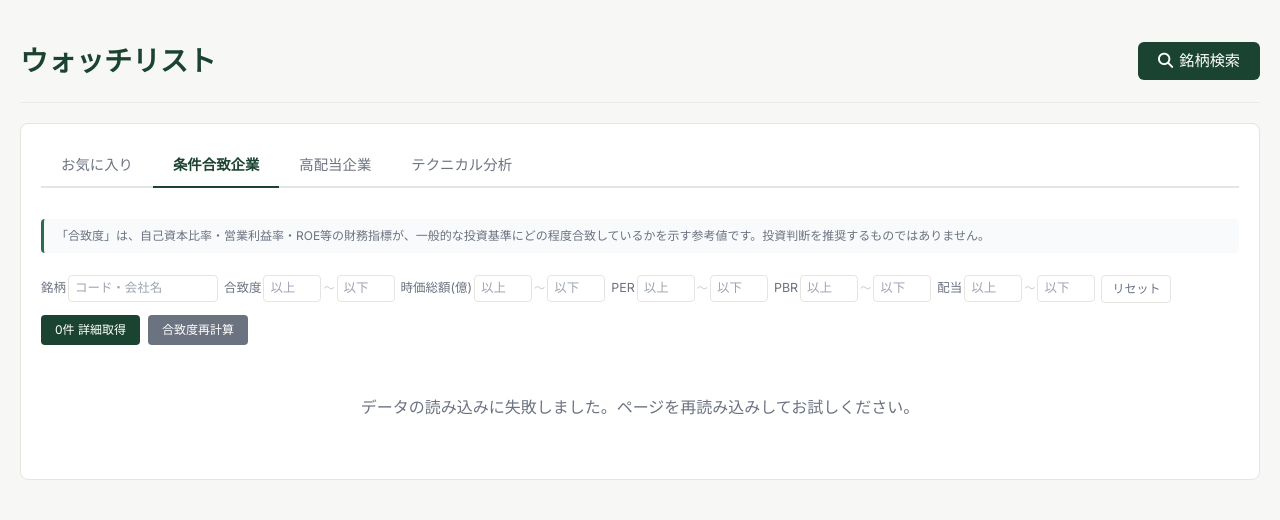
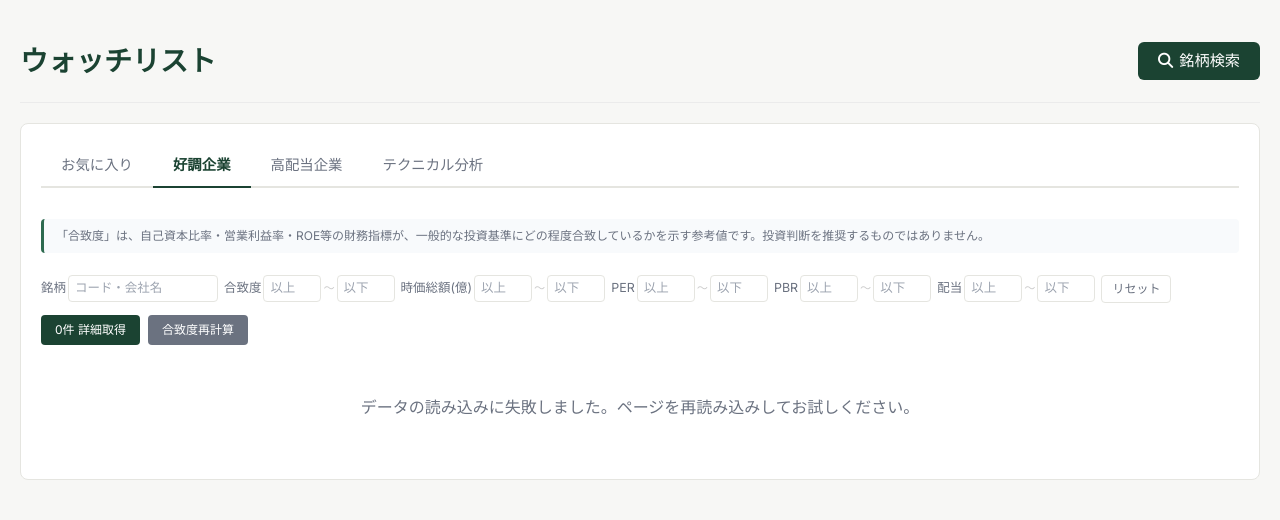
Before and after one commit to kazu202405/stock, a Flask app: page /dashboard in a window 1280 px wide. Shown: the part 57-577 px from the top of the page. Run offline with Flask 3, Linux system fonts and the light colour scheme; the visitor is signed in with stand-in values (Sample User, id 1); parts of the project's set-up code (start-up, migrations or seed data) failed here and were passed over; some libraries are stand-ins or nearby versions.

Commit message:
ダッシュボードの「条件合致企業」を「好調企業」に改める
タブ名・登録ボタン・モーダル見出し・更新案内の9箇所。
隣のタブが「高配当企業」で、/screener も「好調企業ランキング」と呼んでいるため
呼び名が揃う。「条件合致」は画面を作った側の言い方で、何が良いのかが伝わらない。

指標名の「合致度」は基準値との一致率そのものを指すので変更しない。

Co-Authored-By: Claude Opus 5 (1M context) <noreply@anthropic.com>

```diff
--- a/templates/stock.html
+++ b/templates/stock.html
@@ -677,7 +677,7 @@
                 お気に入り
             </button>
             <button class="watchlist-tab active" onclick="switchTab('watchlist')" id="tab-watchlist">
-                条件合致企業
+                好調企業
             </button>
             <button class="watchlist-tab" onclick="switchTab('dividend')" id="tab-dividend">
                 高配当企業
@@ -695,7 +695,7 @@
             {% endif %}
         </div>
 
-        <!-- タブ1: 条件合致企業（既存ウォッチリスト） -->
+        <!-- タブ1: 好調企業（既存ウォッチリスト） -->
         <div class="tab-content active" id="tabContent-watchlist">
             <div class="watchlist-header">
                 <span class="watchlist-title"></span>
@@ -744,7 +744,7 @@
                 <div class="action-buttons">
                     {% if is_admin %}
                     <button class="gc-fetch-btn" onclick="openDividendRegisterModal()">高配当企業登録</button>
-                    <button class="gc-fetch-btn" onclick="openBulkRegisterModal()">条件合致企業登録</button>
+                    <button class="gc-fetch-btn" onclick="openBulkRegisterModal()">好調企業登録</button>
                     <button class="gc-fetch-btn" onclick="removeAllWatchlist()" style="background-color: #dc2626;">すべて削除</button>
                     {% endif %}
                     {% if is_admin %}
@@ -1034,7 +1034,7 @@
     <div class="modal-overlay" id="bulkRegisterModal" style="display: none;">
         <div class="modal-content">
             <div class="modal-header">
-                <h3>条件合致企業登録</h3>
+                <h3>好調企業登録</h3>
                 <button class="modal-close" onclick="closeBulkRegisterModal()">&times;</button>
             </div>
             <div class="modal-body">
@@ -1114,13 +1114,13 @@
 
                 if (diff > 0) {
                     titleEl.textContent = '四季報' + s.name + '発売まであと' + Math.ceil(diff) + '日（' + dateStr + '）';
-                    bodyEl.textContent = '条件合致企業の銘柄データを更新してください。新しい四季報データの反映をお忘れなく。';
+                    bodyEl.textContent = '好調企業の銘柄データを更新してください。新しい四季報データの反映をお忘れなく。';
                 } else if (diff === 0) {
                     titleEl.textContent = '本日 四季報' + s.name + '発売日です（' + dateStr + '）';
-                    bodyEl.textContent = '条件合致企業の銘柄データを更新してください。';
+                    bodyEl.textContent = '好調企業の銘柄データを更新してください。';
                 } else {
                     titleEl.textContent = '四季報' + s.name + 'が発売されました（' + dateStr + '）';
-                    bodyEl.textContent = '条件合致企業の銘柄データの更新はお済みですか？';
+                    bodyEl.textContent = '好調企業の銘柄データの更新はお済みですか？';
                 }
                 el.style.display = '';
                 break;
@@ -1765,7 +1765,7 @@
     }
 
     // ========================================
-    // 条件合致企業登録機能（一括登録）
+    // 好調企業登録機能（一括登録）
     // ========================================
 
     function openBulkRegisterModal() {
@@ -3109,7 +3109,7 @@
                 `1回の実行では古い順に${limit}件まで処理します（約${mins}分）。
 
 ` +
-                `※ 決算があった銘柄だけを更新したい場合は、条件合致企業タブの
+                `※ 決算があった銘柄だけを更新したい場合は、好調企業タブの
 ` +
                 `　「決算銘柄を更新」のほうが速く済みます。
 
```
